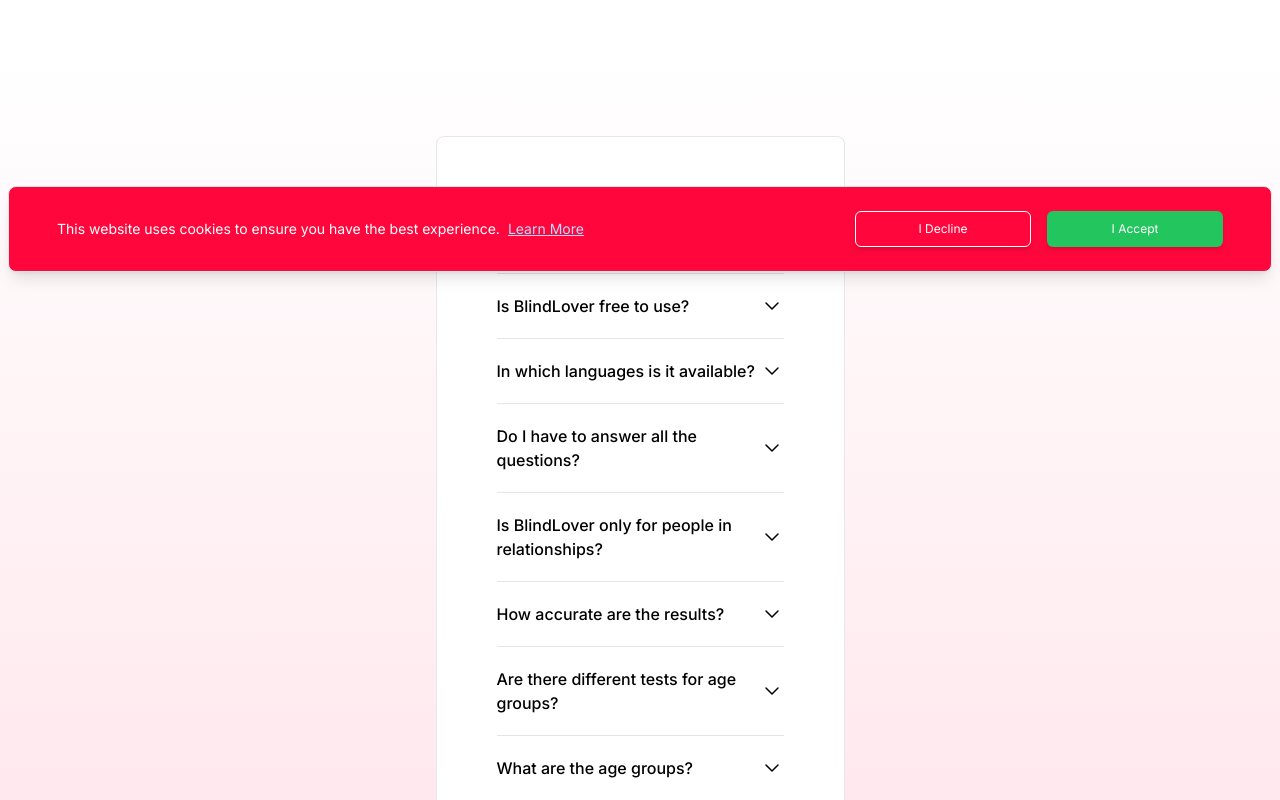
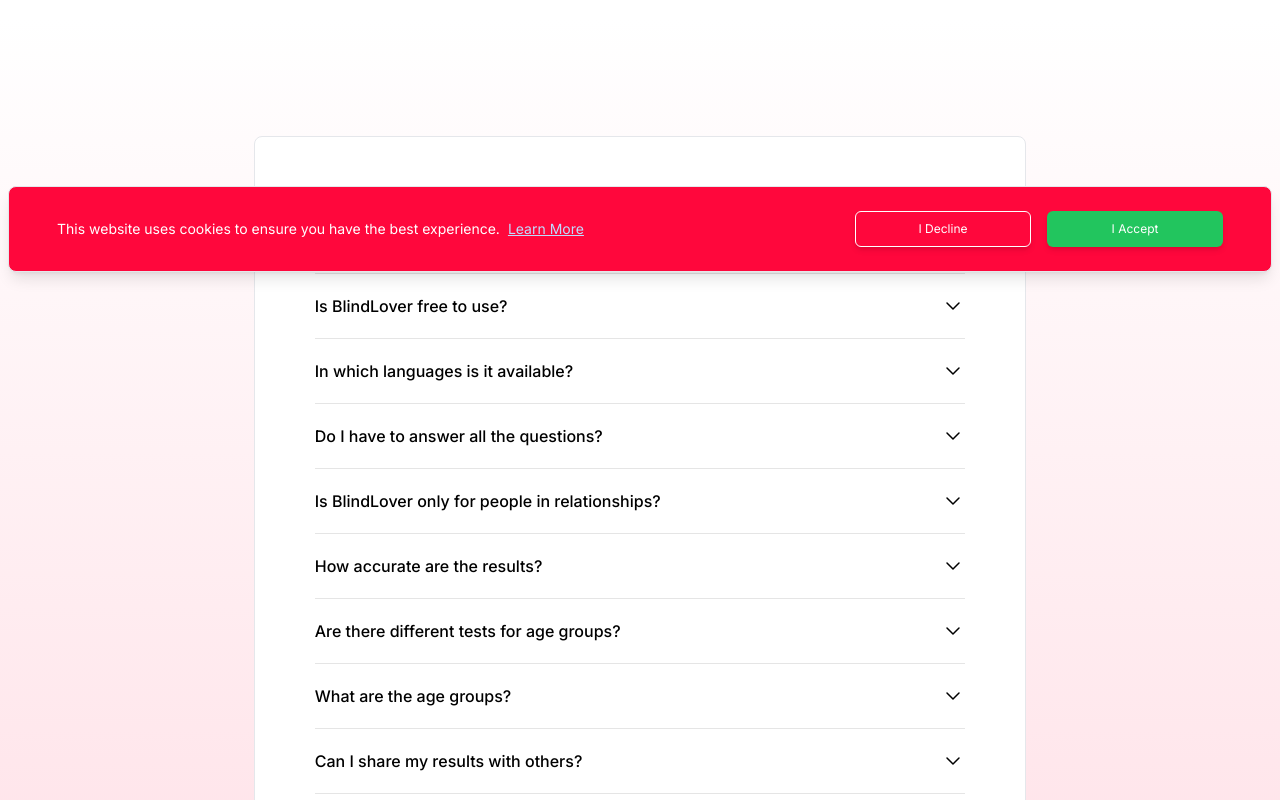
Before and after one commit to furkanqq/blindlover, a Next.js app: page /en/faq in a window 1280 px wide. Shown: the part 520-1320 px from the top of the page. Built offline with nearby package versions, Linux system fonts and the light colour scheme; what tailwindcss-animated would draw is missing.

Commit message:
fix: adsense

```diff
--- a/src/app/[locale]/faq/page.tsx
+++ b/src/app/[locale]/faq/page.tsx
@@ -34,15 +34,19 @@
         <h1 className="text-4xl font-bold">{t('faq')}</h1>
         <p className="text-md text-gray-500 mt-4">{t('faq_long')}</p>
       </div>
+      <div className="">
+        <AdSectionFaq dataAdSlot={'3323246493'} dataAdFormat={'auto'} dataFullWidthResponsive={true} />
+      </div>
 
-      <AdSectionFaq dataAdSlot={'3323246493'} dataAdFormat={'auto'} dataFullWidthResponsive={true} />
-
-      <div className="flex">
-        <AdVerticalFaq dataAdSlot={'1590128892'} dataAdFormat="auto" dataFullWidthResponsive={true} />
+      <div className="flex w-full">
+        <div className="w-[30%]">
+          <AdVerticalFaq dataAdSlot={'1590128892'} dataAdFormat="auto" dataFullWidthResponsive={true} />
+        </div>
 
         <FAQ FAQuestions={FAQConfig} type={'faqs'} />
-
-        <AdVerticalFaq dataAdSlot={'1590128892'} dataAdFormat="auto" dataFullWidthResponsive={true} />
+        <div className="w-[30%]">
+          <AdVerticalFaq dataAdSlot={'1590128892'} dataAdFormat="auto" dataFullWidthResponsive={true} />
+        </div>
       </div>
     </AppLayout>
   );
--- a/src/components/Ads/index.tsx
+++ b/src/components/Ads/index.tsx
@@ -22,7 +22,7 @@
       <div className="w-[80%] h-full">
         <ins
           className="adsbygoogle block"
-          data-ad-client={`ca-pub-${process.env.NEXT_ADSENSE_KEY}`}
+          data-ad-client={`ca-pub-9281616897705500`}
           data-ad-slot={dataAdSlot}
           data-ad-format={dataAdFormat}
           data-full-width-responsive={dataFullWidthResponsive.toString()}
@@ -46,7 +46,7 @@
       <div className="w-[80%] h-full">
         <ins
           className="adsbygoogle block"
-          data-ad-client={`ca-pub-${process.env.NEXT_ADSENSE_KEY}`}
+          data-ad-client={`ca-pub-9281616897705500`}
           data-ad-slot={dataAdSlot}
           data-ad-format={dataAdFormat}
           data-full-width-responsive={dataFullWidthResponsive.toString()}
@@ -73,7 +73,7 @@
     <div className="flex items-center">
       <ins
         className="adsbygoogle block w-[200px] h-[660px]"
-        data-ad-client={`ca-pub-${process.env.NEXT_ADSENSE_KEY}`}
+        data-ad-client={`ca-pub-9281616897705500`}
         data-ad-slot={dataAdSlot}
       />
     </div>
@@ -91,10 +91,10 @@
 
   return (
     <div className="flex w-full h-[800px] justify-center items-center">
-      <div className="w-[20%] h-full">
+      <div className="w-[30%] h-full">
         <ins
           className="adsbygoogle block"
-          data-ad-client={`ca-pub-${process.env.NEXT_ADSENSE_KEY}`}
+          data-ad-client={`ca-pub-9281616897705500`}
           data-ad-slot={dataAdSlot}
           data-ad-format={dataAdFormat}
           data-full-width-responsive={dataFullWidthResponsive.toString()}
```
